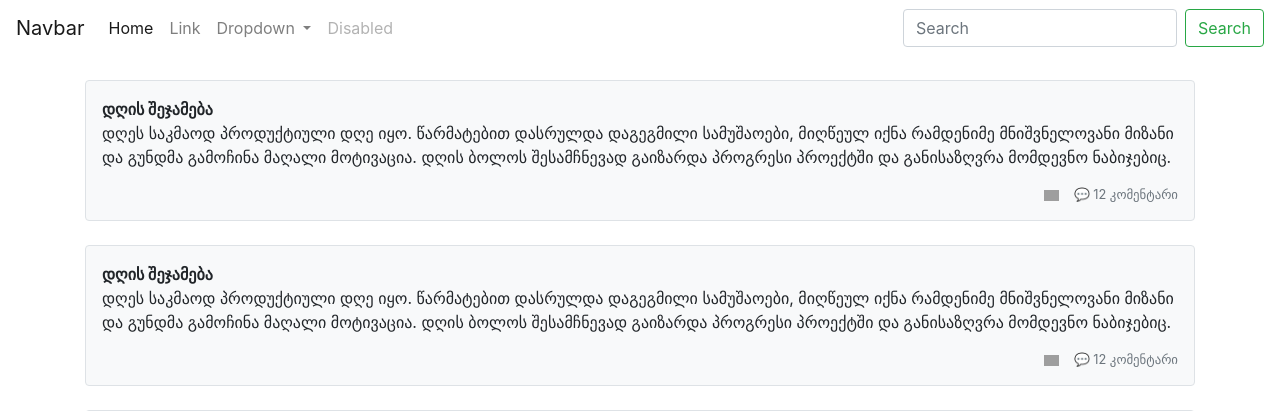
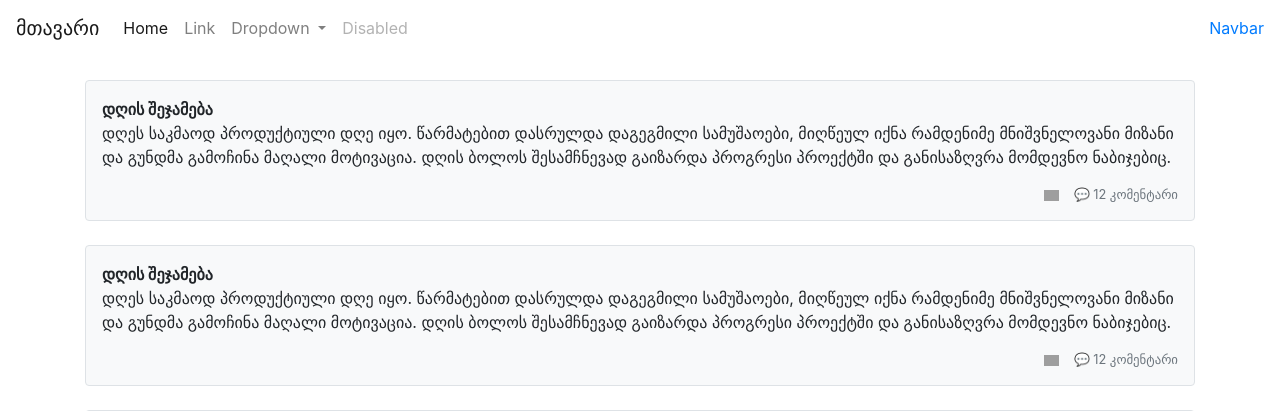
Before and after one commit to ShavdatuashviliSandro/DjangoApp, a Django app: page / in a window 1280 px wide. Shown: the top 411 px of the page. Run offline with Django 4.2, Linux system fonts and the light colour scheme; grey boxes are pictures that could not be loaded.

Commit message:
Added index page structure

```diff
--- a/support_hub/templates/partials/header.html
+++ b/support_hub/templates/partials/header.html
@@ -1,6 +1,6 @@
 
 <nav class="navbar navbar-expand-lg navbar-light" style="background-color: white">
-  <a class="navbar-brand" href="#">Navbar</a>
+  <a class="navbar-brand" href="/">მთავარი</a>
   <button class="navbar-toggler" type="button" data-toggle="collapse" data-target="#navbarSupportedContent" aria-controls="navbarSupportedContent" aria-expanded="false" aria-label="Toggle navigation">
     <span class="navbar-toggler-icon"></span>
   </button>
@@ -28,9 +28,6 @@
         <a class="nav-link disabled" href="#">Disabled</a>
       </li>
     </ul>
-    <form class="form-inline my-2 my-lg-0">
-      <input class="form-control mr-sm-2" type="search" placeholder="Search" aria-label="Search">
-      <button class="btn btn-outline-success my-2 my-sm-0" type="submit">Search</button>
-    </form>
+  <a href="#">Navbar</a>
   </div>
 </nav>
```
